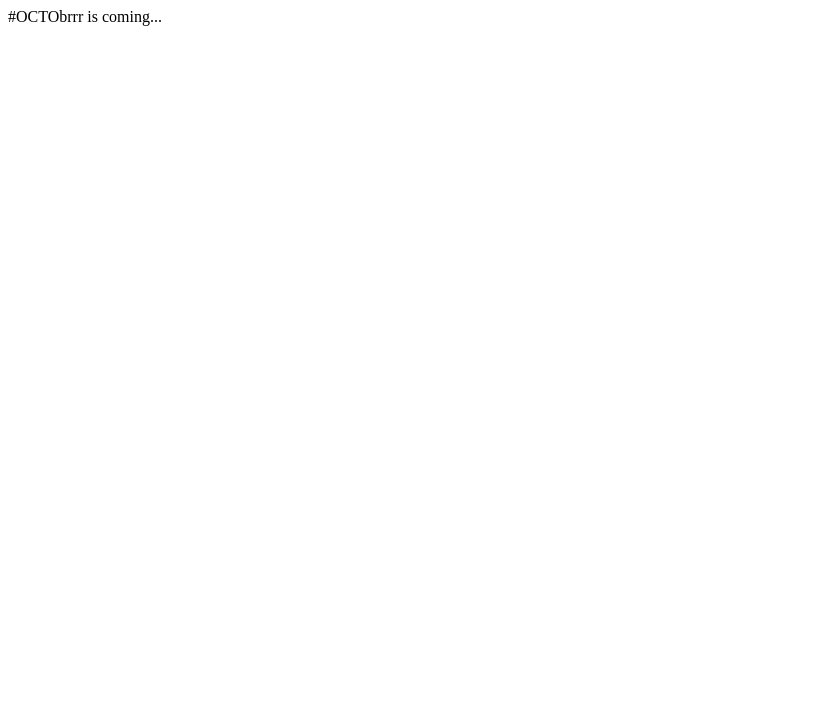
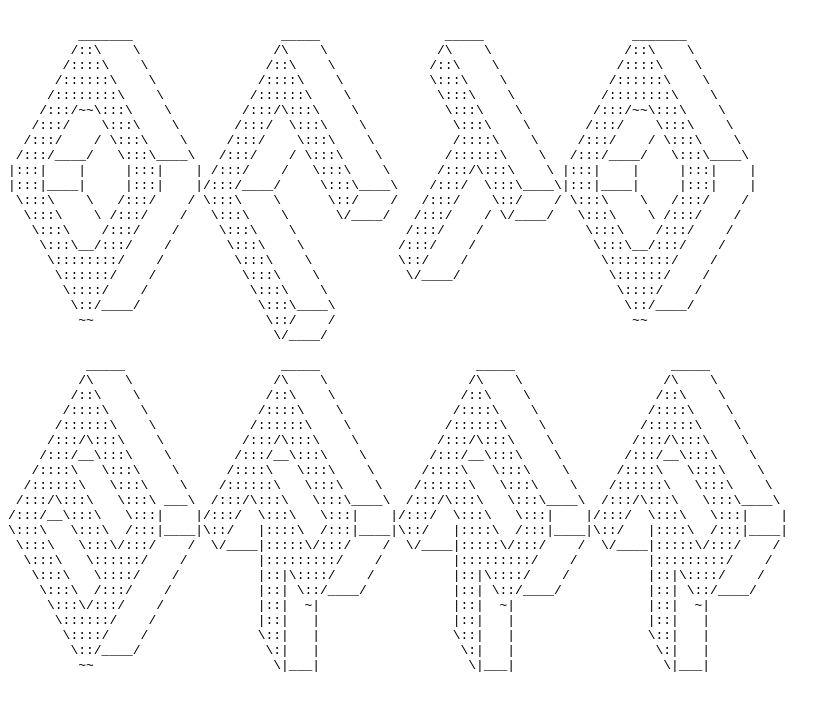
Before and after one commit to OctoFi/octobrrr, a plain HTML site: page index.html in a window 1280 px wide. Shown: the whole page, without its empty margins (0-840 px from the left). Drawn offline with Linux system fonts and the light colour scheme.

Commit message:
Update index.html

```diff
--- a/index.html
+++ b/index.html
@@ -1 +1,56 @@
-#OCTObrrr is coming...
+<!DOCTYPE html>
+<html>
+    <head>
+        <title>OCTObrrr is coming</title>
+    </head>
+    <body>
+        <pre>
+
+         _______                   _____                _____                   _______
+        /::\    \                 /\    \              /\    \                 /::\    \
+       /::::\    \               /::\    \            /::\    \               /::::\    \
+      /::::::\    \             /::::\    \           \:::\    \             /::::::\    \
+     /::::::::\    \           /::::::\    \           \:::\    \           /::::::::\    \
+    /:::/~~\:::\    \         /:::/\:::\    \           \:::\    \         /:::/~~\:::\    \
+   /:::/    \:::\    \       /:::/  \:::\    \           \:::\    \       /:::/    \:::\    \
+  /:::/    / \:::\    \     /:::/    \:::\    \          /::::\    \     /:::/    / \:::\    \
+ /:::/____/   \:::\____\   /:::/    / \:::\    \        /::::::\    \   /:::/____/   \:::\____\
+|:::|    |     |:::|    | /:::/    /   \:::\    \      /:::/\:::\    \ |:::|    |     |:::|    |
+|:::|____|     |:::|    |/:::/____/     \:::\____\    /:::/  \:::\____\|:::|____|     |:::|    |
+ \:::\    \   /:::/    / \:::\    \      \::/    /   /:::/    \::/    / \:::\    \   /:::/    /
+  \:::\    \ /:::/    /   \:::\    \      \/____/   /:::/    / \/____/   \:::\    \ /:::/    /
+   \:::\    /:::/    /     \:::\    \              /:::/    /             \:::\    /:::/    /
+    \:::\__/:::/    /       \:::\    \            /:::/    /               \:::\__/:::/    /
+     \::::::::/    /         \:::\    \           \::/    /                 \::::::::/    /
+      \::::::/    /           \:::\    \           \/____/                   \::::::/    /
+       \::::/    /             \:::\    \                                     \::::/    /
+        \::/____/               \:::\____\                                     \::/____/
+         ~~                      \::/    /                                      ~~
+                                  \/____/
+
+          _____                    _____                    _____                    _____
+         /\    \                  /\    \                  /\    \                  /\    \
+        /::\    \                /::\    \                /::\    \                /::\    \
+       /::::\    \              /::::\    \              /::::\    \              /::::\    \
+      /::::::\    \            /::::::\    \            /::::::\    \            /::::::\    \
+     /:::/\:::\    \          /:::/\:::\    \          /:::/\:::\    \          /:::/\:::\    \
+    /:::/__\:::\    \        /:::/__\:::\    \        /:::/__\:::\    \        /:::/__\:::\    \
+   /::::\   \:::\    \      /::::\   \:::\    \      /::::\   \:::\    \      /::::\   \:::\    \
+  /::::::\   \:::\    \    /::::::\   \:::\    \    /::::::\   \:::\    \    /::::::\   \:::\    \
+ /:::/\:::\   \:::\ ___\  /:::/\:::\   \:::\____\  /:::/\:::\   \:::\____\  /:::/\:::\   \:::\____\
+/:::/__\:::\   \:::|    |/:::/  \:::\   \:::|    |/:::/  \:::\   \:::|    |/:::/  \:::\   \:::|    |
+\:::\   \:::\  /:::|____|\::/   |::::\  /:::|____|\::/   |::::\  /:::|____|\::/   |::::\  /:::|____|
+ \:::\   \:::\/:::/    /  \/____|:::::\/:::/    /  \/____|:::::\/:::/    /  \/____|:::::\/:::/    /
+  \:::\   \::::::/    /         |:::::::::/    /         |:::::::::/    /         |:::::::::/    /
+   \:::\   \::::/    /          |::|\::::/    /          |::|\::::/    /          |::|\::::/    /
+    \:::\  /:::/    /           |::| \::/____/           |::| \::/____/           |::| \::/____/
+     \:::\/:::/    /            |::|  ~|                 |::|  ~|                 |::|  ~|
+      \::::::/    /             |::|   |                 |::|   |                 |::|   |
+       \::::/    /              \::|   |                 \::|   |                 \::|   |
+        \::/____/                \:|   |                  \:|   |                  \:|   |
+         ~~                       \|___|                   \|___|                   \|___|
+
+
+        </pre>
+    </body>
+</html>
```
